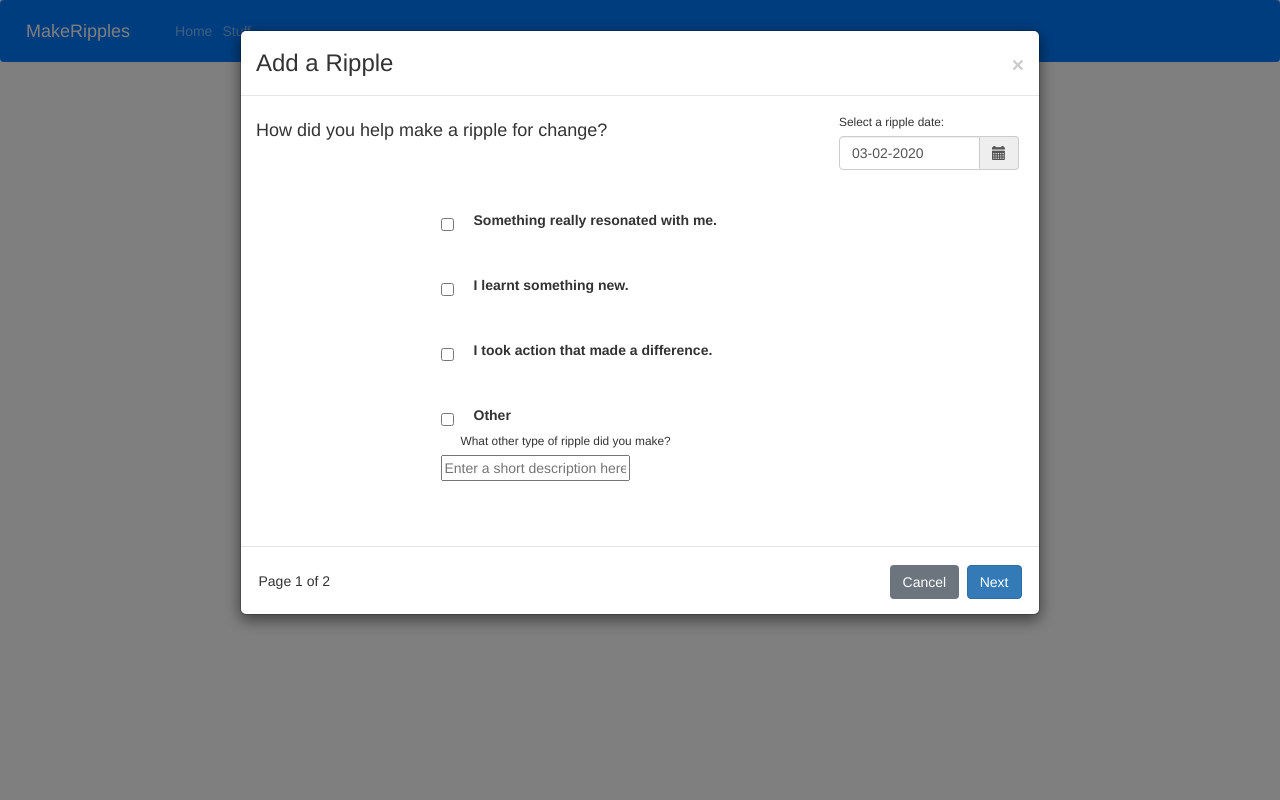
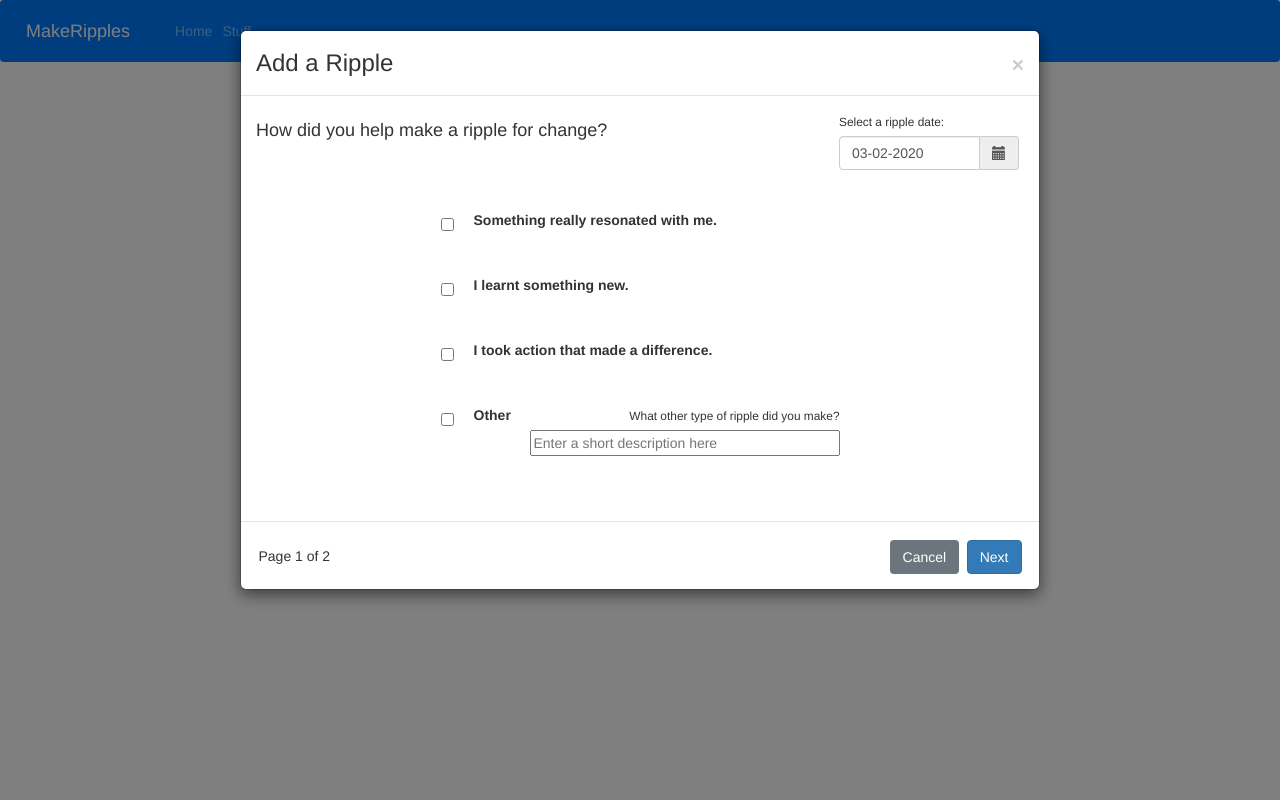
Before and after one commit to oosacker/MakeRipples, a Flask app: page /form2 in a window 1280 px wide. Run offline with Flask 2, Linux system fonts and the light colour scheme; some libraries are stand-ins or nearby versions.

Commit message:
new form

```diff
--- a/templates/form2.html
+++ b/templates/form2.html
@@ -82,14 +82,10 @@
                             <br><br>
 
                             <div class="row">
-{#                                <div class="col-lg-6">#}
-                                    <input type="checkbox" id="other" value="other">
-                                    <label for="other">Other</label>
-{#                                </div>#}
-                                <div class="ml-auto">
-                                    <label for="other_text"><small>What other type of ripple did you make?</small></label>
-                                    <input type="text" id="other_text" placeholder="Enter a short description here">
-                                </div>
+                                <input type="checkbox" id="other" value="other">
+                                <label for="other">Other</label>
+                                <label for="other_text" class="ml-auto"><small>What other type of ripple did you make?</small></label>
+                                <input type="text" class="ml-auto" id="other_text" size="35" placeholder="Enter a short description here">
                             </div>
 
                             <br>
```
